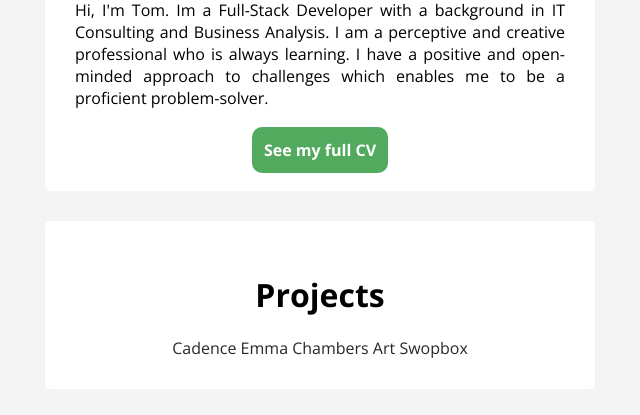
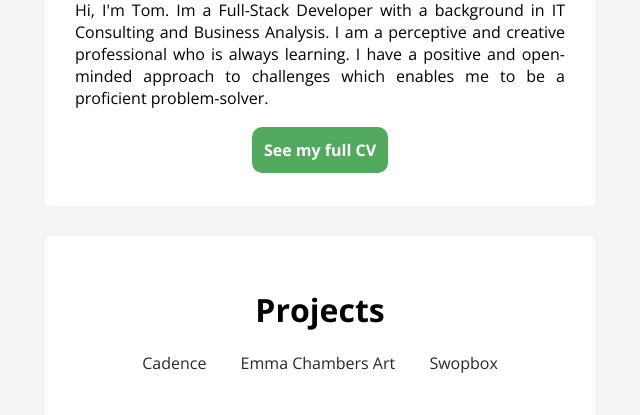
Before and after one commit to magerags/CV, a plain HTML site: page index.html in a window 1280 px wide. Shown: the part 537-952 px from the top of the page, without its empty margins (320-960 px from the left). Drawn offline with nearby package versions, Linux system fonts and the light colour scheme.

Commit message:
updated spacing

```diff
--- a/index.html
+++ b/index.html
@@ -20,9 +20,9 @@
   <div class="card">
     <h1>Projects</h1>
     <ul class="list-inline"></ul>
-    <a class="list-inline" target="_blank" href="http://cadence.today">Cadence</a>
-    <a class="list-inline" target="_blank" href="http://emmachambersart.herokuapp.com">Emma Chambers Art</a>
-    <a class="list-inline" target="_blank" href="https://swopbox.net">Swopbox</a>
+    <a class="list-inline" target="_blank" href="http://www.cadence.today">Cadence</a>
+    <a class="list-inline spaced" target="_blank" href="http://emmachambersart.herokuapp.com">Emma Chambers Art</a>
+    <a class="list-inline" target="_blank" href="https://www.swopbox.net">Swopbox</a>
   </div>
 
   <div class="card">
--- a/style.css
+++ b/style.css
@@ -65,7 +65,7 @@ a:hover {
 
 .card {
   background: white;
-  padding: 30px;
+  padding: 30px 30px 45px 30px;
   border-radius: 5px;
   margin: 30px auto;
 }
@@ -95,3 +95,7 @@ ul li {
 ul li:hover {
   color: #52AA5E;
 }
+
+.spaced {
+  margin: 0 30px;
+}
```
